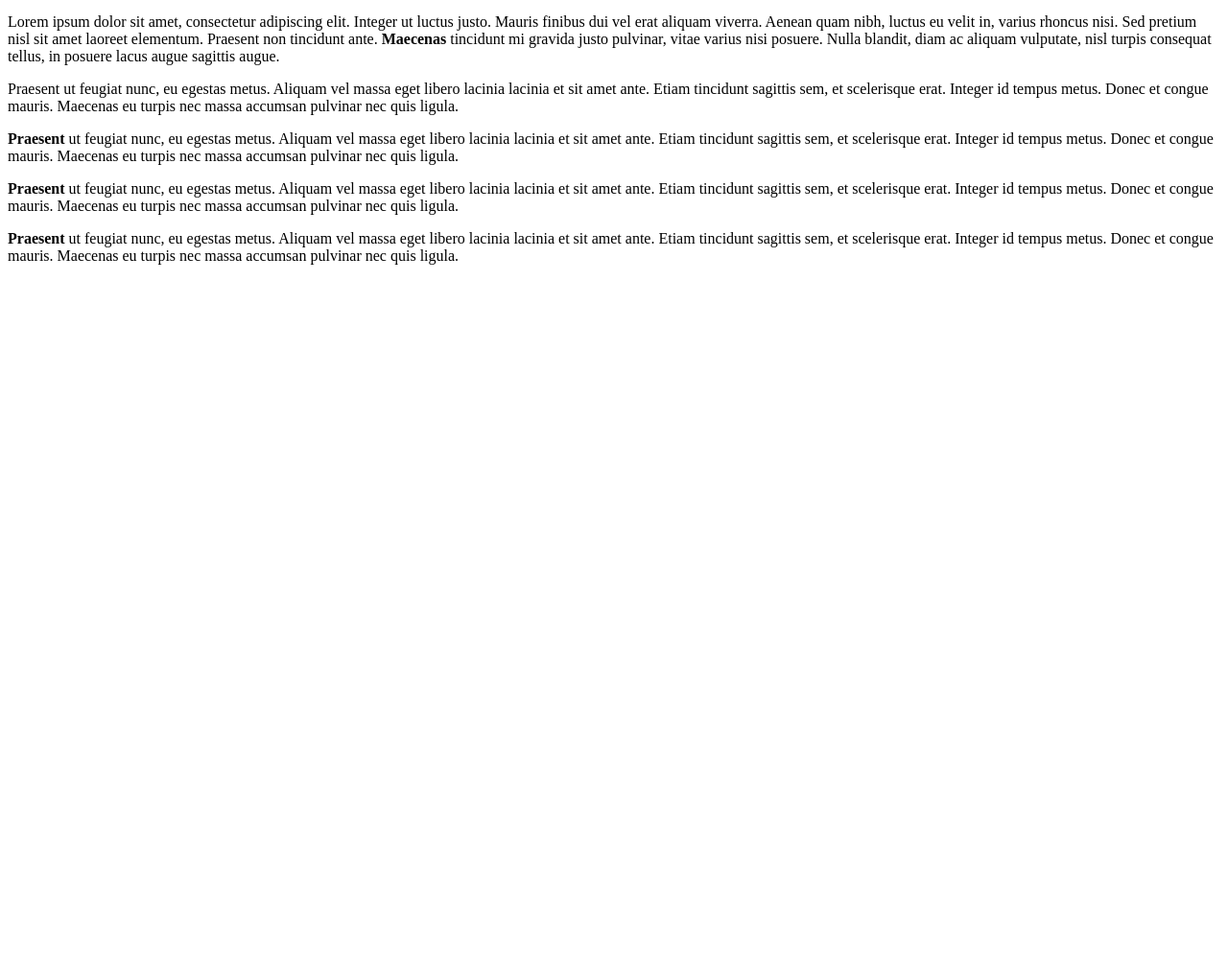
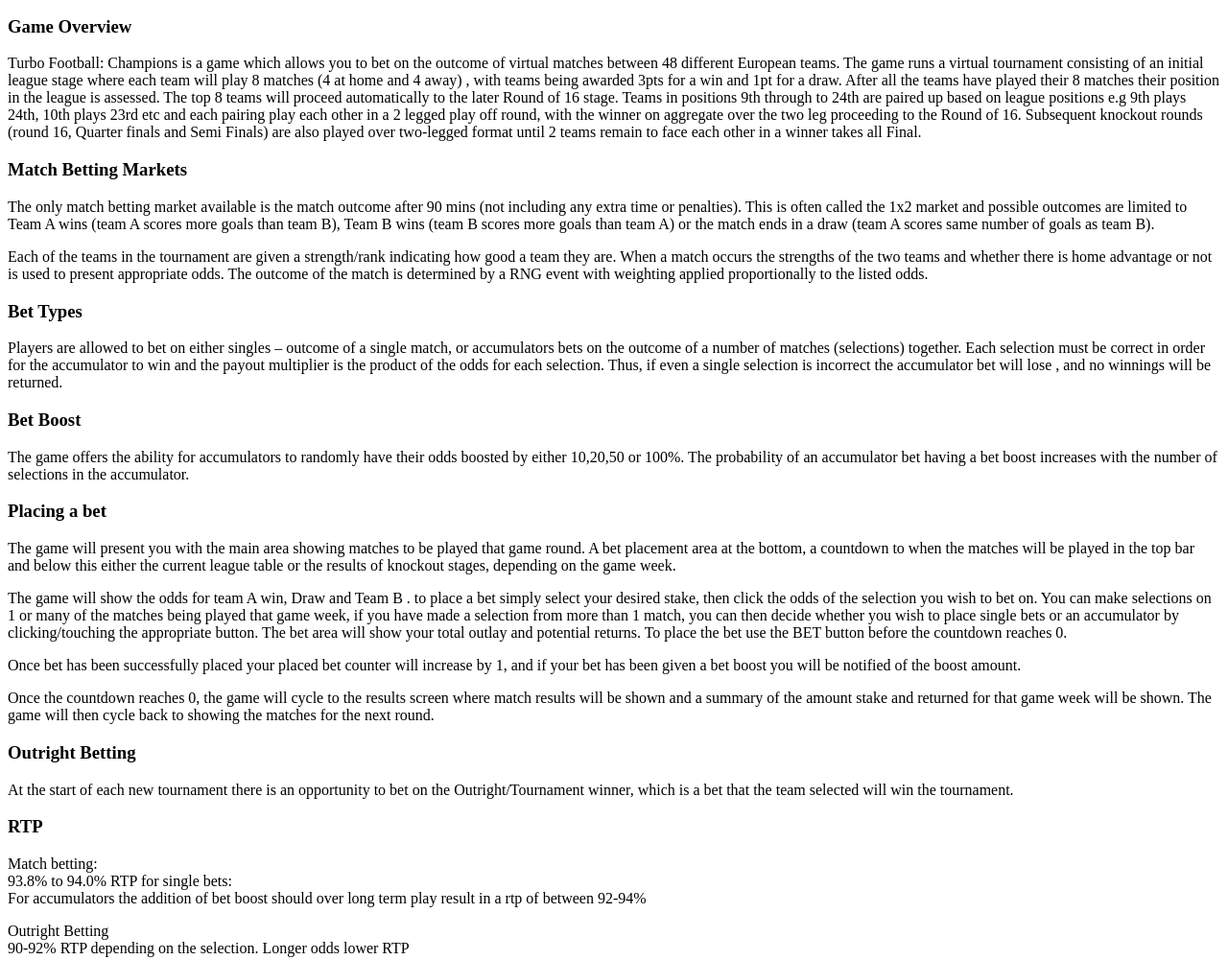
Before and after one commit to jucandaniel86/virutal-soccer-minify, a website: page src/index.html in a window 1280 px wide. Shown: the part 771-1772 px from the top of the page at 96% size. Before the commit the page ends 1063 px from the top, so only its background shows below. Drawn offline with Linux system fonts and the light colour scheme.

Commit message:
bug fixes

```diff
--- a/assets/main.css
+++ b/assets/main.css
@@ -809,6 +809,7 @@ body {
   overflow-x: hidden;
   overflow-y: scroll;
   scrollbar-color: var(--base-color) #fff;
+  text-align: left;
 }
 
 #bet-history-modal {
--- a/src/config/app.ts
+++ b/src/config/app.ts
@@ -82,6 +82,7 @@ export type PlayoffItemType = {
 export type TournamentType = {
   league: LegueData;
   isEnded: boolean;
+  tournamentNo: number;
   knockout: {
     rounds: KnockoutRound[];
   };
--- a/src/core/core.BetOptions.ts
+++ b/src/core/core.BetOptions.ts
@@ -179,7 +179,7 @@ export default class BetOptions {
     if (selectionCount === 0) {
       if (this.totalOutlay) this.totalOutlay.textContent = "0.00";
       if (this.maxWin) this.maxWin.textContent = "0.00";
-      if (this.betsCounter) this.betsCounter.textContent = "0";
+      // if (this.betsCounter) this.betsCounter.textContent = "0";
       return;
     }
 
@@ -213,7 +213,7 @@ export default class BetOptions {
     this.maxWin.textContent = maxWin.toFixed(2);
 
     if (this.betsCounter) {
-      this.betsCounter.textContent = String(this.bets.length);
+      // this.betsCounter.textContent = String(this.bets.length);
     }
   }
 
--- a/src/index.html
+++ b/src/index.html
@@ -37,7 +37,10 @@
     <div id="GameScreen" class="main hide">
       <header class="top-info-bar">
         <span id="app-menu" class="menu-icon"></span>
-        <span id="tournament-name"></span>
+        <span>
+          <span id="tournament-name"></span>
+          <span id="tournament-no"></span>
+        </span>
         <span id="countdown">0</span>
       </header>
       <div class="main-content">
@@ -152,43 +155,105 @@
             >
           </div>
           <div id="bet-history-list" class="bet-history-list">
+            <h3>Game Overview</h3>
             <p>
-              Lorem ipsum dolor sit amet, consectetur adipiscing elit. Integer
-              ut luctus justo. Mauris finibus dui vel erat aliquam viverra.
-              Aenean quam nibh, luctus eu velit in, varius rhoncus nisi. Sed
-              pretium nisl sit amet laoreet elementum. Praesent non tincidunt
-              ante. <b>Maecenas</b> tincidunt mi gravida justo pulvinar, vitae
-              varius nisi posuere. Nulla blandit, diam ac aliquam vulputate,
-              nisl turpis consequat tellus, in posuere lacus augue sagittis
-              augue.
+              Turbo Football: Champions is a game which allows you to bet on the
+              outcome of virtual matches between 48 different European teams.
+              The game runs a virtual tournament consisting of an initial league
+              stage where each team will play 8 matches (4 at home and 4 away) ,
+              with teams being awarded 3pts for a win and 1pt for a draw. After
+              all the teams have played their 8 matches their position in the
+              league is assessed. The top 8 teams will proceed automatically to
+              the later Round of 16 stage. Teams in positions 9th through to
+              24th are paired up based on league positions e.g 9th plays 24th,
+              10th plays 23rd etc and each pairing play each other in a 2 legged
+              play off round, with the winner on aggregate over the two leg
+              proceeding to the Round of 16. Subsequent knockout rounds (round
+              16, Quarter finals and Semi Finals) are also played over
+              two-legged format until 2 teams remain to face each other in a
+              winner takes all Final.
+            </p>
+            <h3>Match Betting Markets</h3>
+            <p>
+              The only match betting market available is the match outcome after
+              90 mins (not including any extra time or penalties). This is often
+              called the 1x2 market and possible outcomes are limited to Team A
+              wins (team A scores more goals than team B), Team B wins (team B
+              scores more goals than team A) or the match ends in a draw (team A
+              scores same number of goals as team B).
             </p>
             <p>
-              Praesent ut feugiat nunc, eu egestas metus. Aliquam vel massa eget
-              libero lacinia lacinia et sit amet ante. Etiam tincidunt sagittis
-              sem, et scelerisque erat. Integer id tempus metus. Donec et congue
-              mauris. Maecenas eu turpis nec massa accumsan pulvinar nec quis
-              ligula.
+              Each of the teams in the tournament are given a strength/rank
+              indicating how good a team they are. When a match occurs the
+              strengths of the two teams and whether there is home advantage or
+              not is used to present appropriate odds. The outcome of the match
+              is determined by a RNG event with weighting applied proportionally
+              to the listed odds.
+            </p>
+            <h3>Bet Types</h3>
+            <p>
+              Players are allowed to bet on either singles – outcome of a single
+              match, or accumulators bets on the outcome of a number of matches
+              (selections) together. Each selection must be correct in order for
+              the accumulator to win and the payout multiplier is the product of
+              the odds for each selection. Thus, if even a single selection is
+              incorrect the accumulator bet will lose , and no winnings will be
+              returned.
+            </p>
+            <h3>Bet Boost</h3>
+            <p>
+              The game offers the ability for accumulators to randomly have
+              their odds boosted by either 10,20,50 or 100%. The probability of
+              an accumulator bet having a bet boost increases with the number of
+              selections in the accumulator.
+            </p>
+            <h3>Placing a bet</h3>
+            <p>
+              The game will present you with the main area showing matches to be
+              played that game round. A bet placement area at the bottom, a
+              countdown to when the matches will be played in the top bar and
+              below this either the current league table or the results of
+              knockout stages, depending on the game week.
             </p>
             <p>
-              <b>Praesent</b> ut feugiat nunc, eu egestas metus. Aliquam vel
-              massa eget libero lacinia lacinia et sit amet ante. Etiam
-              tincidunt sagittis sem, et scelerisque erat. Integer id tempus
-              metus. Donec et congue mauris. Maecenas eu turpis nec massa
-              accumsan pulvinar nec quis ligula.
+              The game will show the odds for team A win, Draw and Team B . to
+              place a bet simply select your desired stake, then click the odds
+              of the selection you wish to bet on. You can make selections on 1
+              or many of the matches being played that game week, if you have
+              made a selection from more than 1 match, you can then decide
+              whether you wish to place single bets or an accumulator by
+              clicking/touching the appropriate button. The bet area will show
+              your total outlay and potential returns. To place the bet use the
+              BET button before the countdown reaches 0.
             </p>
             <p>
-              <b>Praesent</b> ut feugiat nunc, eu egestas metus. Aliquam vel
-              massa eget libero lacinia lacinia et sit amet ante. Etiam
-              tincidunt sagittis sem, et scelerisque erat. Integer id tempus
-              metus. Donec et congue mauris. Maecenas eu turpis nec massa
-              accumsan pulvinar nec quis ligula.
+              Once bet has been successfully placed your placed bet counter will
+              increase by 1, and if your bet has been given a bet boost you will
+              be notified of the boost amount.
             </p>
             <p>
-              <b>Praesent</b> ut feugiat nunc, eu egestas metus. Aliquam vel
-              massa eget libero lacinia lacinia et sit amet ante. Etiam
-              tincidunt sagittis sem, et scelerisque erat. Integer id tempus
-              metus. Donec et congue mauris. Maecenas eu turpis nec massa
-              accumsan pulvinar nec quis ligula.
+              Once the countdown reaches 0, the game will cycle to the results
+              screen where match results will be shown and a summary of the
+              amount stake and returned for that game week will be shown. The
+              game will then cycle back to showing the matches for the next
+              round.
+            </p>
+            <h3>Outright Betting</h3>
+            <p>
+              At the start of each new tournament there is an opportunity to bet
+              on the Outright/Tournament winner, which is a bet that the team
+              selected will win the tournament.
+            </p>
+            <h3>RTP</h3>
+            <p>
+              Match betting: <br />
+              93.8% to 94.0% RTP for single bets:<br />
+              For accumulators the addition of bet boost should over long term
+              play result in a rtp of between 92-94%
+            </p>
+            <p>
+              Outright Betting<br />
+              90-92% RTP depending on the selection. Longer odds lower RTP
             </p>
           </div>
         </div>
```
Also changed, not shown: src/core/core.Renders.ts (+27 -3 lines), src/core/core.ts (+10 -0 lines).
